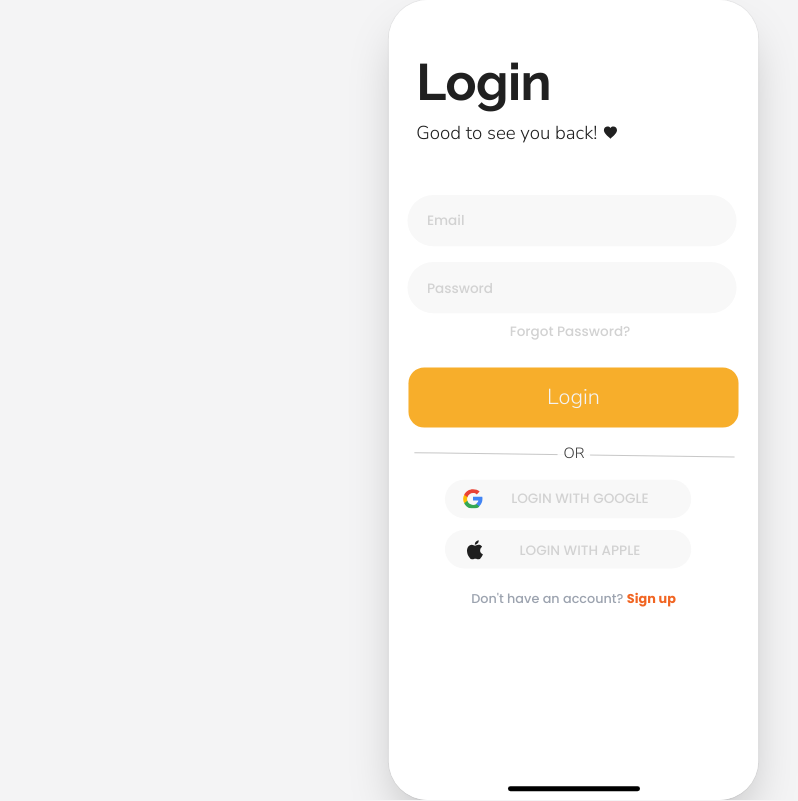
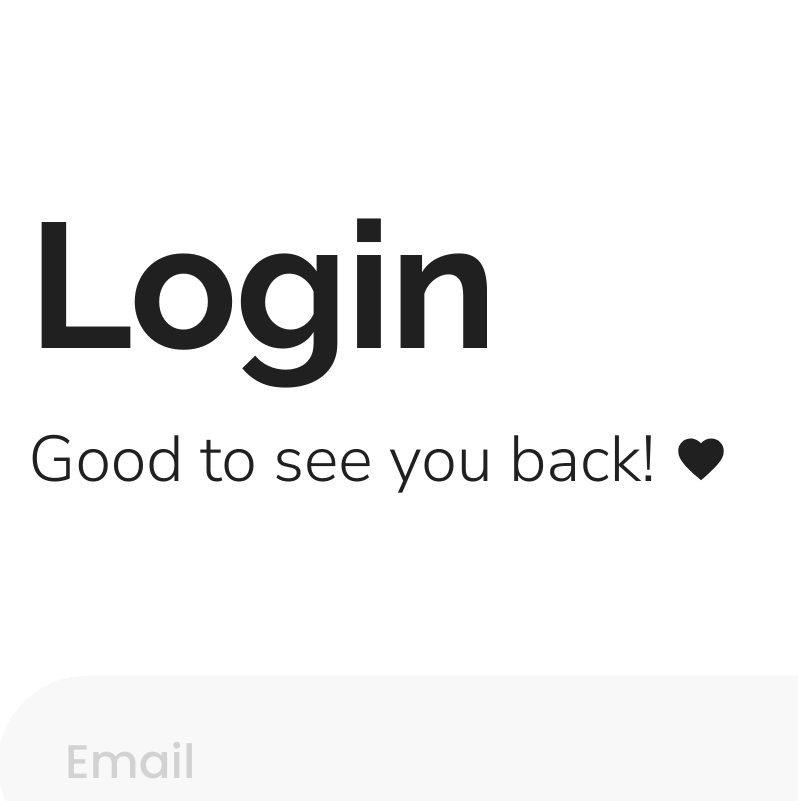
Before and after one commit to auleian/ugingo, a React (Vite) app: page /sign-in in a window 1280 px wide. Shown: the top 801 px of the page, without its empty margins (67-865 px from the left). Built offline with nearby package versions, Linux system fonts and the light colour scheme; no server answers; a web font is replaced by a local one.

Commit message:
screen scaling

```diff
--- a/src/layouts/MobileFrame.jsx
+++ b/src/layouts/MobileFrame.jsx
@@ -3,43 +3,47 @@ import { useEffect, useState } from 'react'
 // Design canvas every screen is laid out against (iPhone-ish portrait).
 // Screens use absolute positioning with hard-coded coords in this space, so
 // instead of refactoring every screen to be fluid we scale the whole canvas
-// uniformly to fit the viewport. Letterboxing fills with the page background.
+// uniformly to the viewport width. Width-fit (not aspect-preserving fit)
+// keeps the frame edge-to-edge horizontally on every device. If scaled
+// height exceeds the viewport we allow normal body scroll.
 const DESIGN_W = 375
 const DESIGN_H = 812
 
+function computeScale() {
+  if (typeof window === 'undefined') return 1
+  return window.innerWidth / DESIGN_W
+}
+
 export default function MobileFrame({ children }) {
-  const [scale, setScale] = useState(1)
+  // Initialize eagerly so first paint already has the right scale.
+  const [scale, setScale] = useState(computeScale)
 
   useEffect(() => {
-    const compute = () => {
-      const s = Math.min(
-        window.innerWidth / DESIGN_W,
-        window.innerHeight / DESIGN_H,
-      )
-      setScale(s)
-    }
-    compute()
-    window.addEventListener('resize', compute)
-    window.addEventListener('orientationchange', compute)
+    const update = () => setScale(computeScale())
+    window.addEventListener('resize', update)
+    window.addEventListener('orientationchange', update)
     return () => {
-      window.removeEventListener('resize', compute)
-      window.removeEventListener('orientationchange', compute)
+      window.removeEventListener('resize', update)
+      window.removeEventListener('orientationchange', update)
     }
   }, [])
 
+  // Outer wrapper reserves the scaled height so document flow / body
+  // scrolling work correctly when scaled content is taller than the
+  // viewport. min-height keeps the background filling the screen on
+  // short scaled content (narrow phones where vw < DESIGN_W).
   return (
     <div
-      className="fixed inset-0 flex items-center justify-center overflow-hidden bg-white sm:bg-zinc-100"
-      style={{ height: '100dvh' }}
+      className="relative w-full bg-white"
+      style={{ height: DESIGN_H * scale, minHeight: '100dvh' }}
     >
       <div
-        className="relative flex flex-col bg-white overflow-hidden sm:rounded-[40px] sm:shadow-2xl sm:ring-1 sm:ring-black/5"
+        className="absolute top-0 left-0 flex flex-col bg-white overflow-hidden"
         style={{
           width: DESIGN_W,
           height: DESIGN_H,
           transform: `scale(${scale})`,
-          transformOrigin: 'center center',
-          flexShrink: 0,
+          transformOrigin: 'top left',
         }}
       >
         {children}
```
